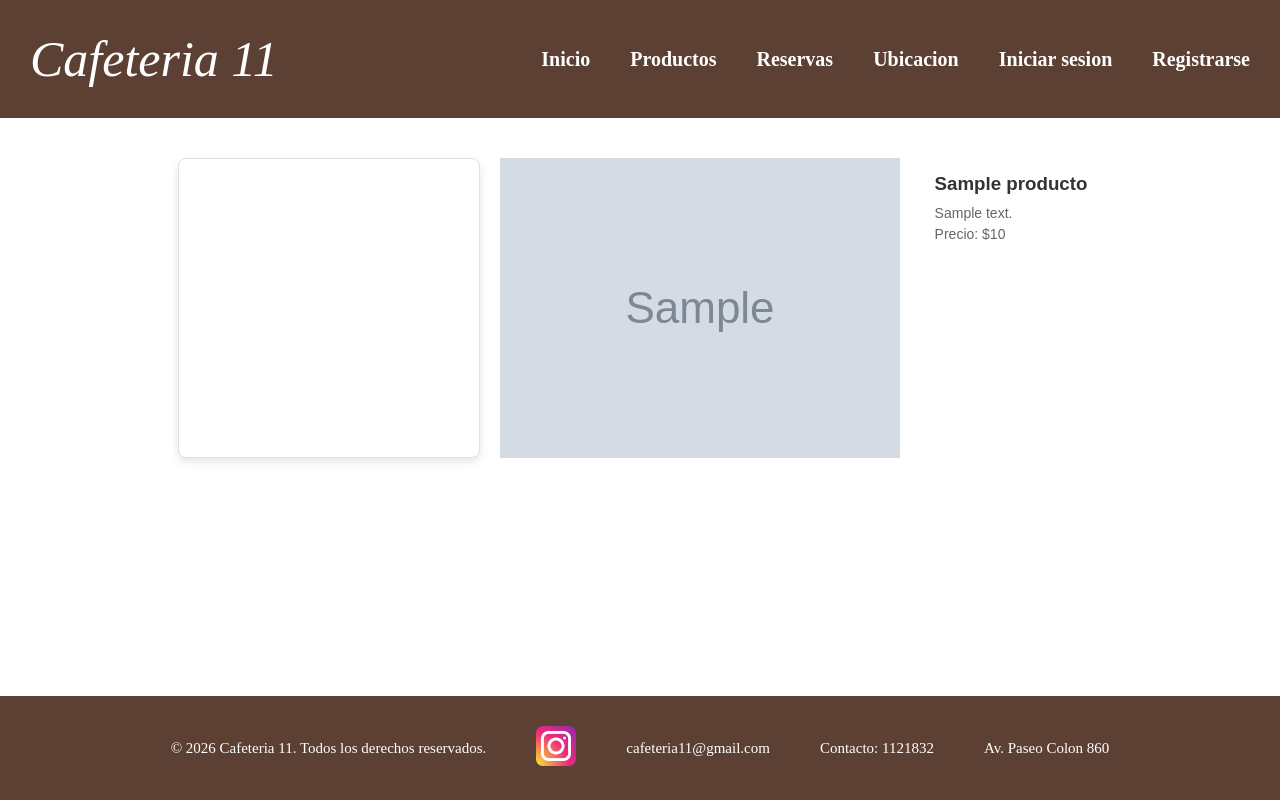
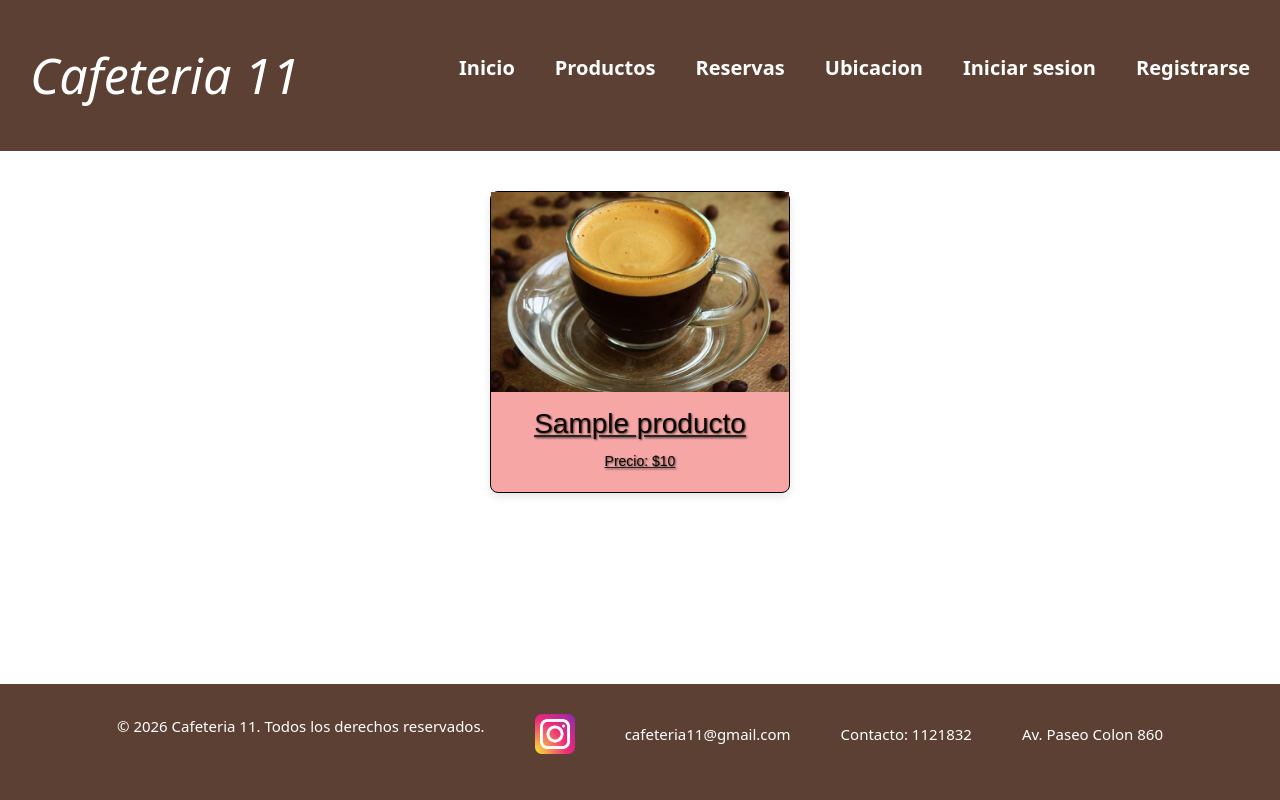
Before and after one commit to santiagoriost/Proyecto-final-integrador-IDS, a Flask app: template frontend/templates/productos.html in a window 1280 px wide. Run offline with Flask 3, Linux system fonts and the light colour scheme; the template is opened without the code that fills it: most values are stand-ins (such as "Sample title", 1, 10 or a date in 2020); grey boxes marked "Sample" are stand-in pictures; some libraries are stand-ins or nearby versions.

Commit message:
agregue el menu un poco harcodeado, tuve problemas con el worckbench, esta todo comentado, ya queda mas lindo visualmente el menu para futuras imagenes con respectivas descripciones con shadowbox informativas

```diff
--- a/frontend/cafeteria_web/routes/inicio.py
+++ b/frontend/cafeteria_web/routes/inicio.py
@@ -52,7 +52,7 @@ def pagina_productos():
     lista_productos = []
     links_hateos = {}
     try:
-        respuesta = "http://localhost:5001/productos/"
+        respuesta = "http://localhost:5001/productos"
         limit = request.args.get("_limit", 10)
         offset = request.args.get("_offset", 0)
         url = f"{respuesta}?_limit={limit}&_offset={offset}"
@@ -61,6 +61,7 @@ def pagina_productos():
             datos = respuesta.json()
             lista_productos = datos.get("productos", [])
             links_hateos = datos.get("_links", {})
+            return render_template('productos.html', productos=lista_productos, links=links_hateos)
         else:
             flash("Error al cargar los productos. Menu no disponible", "error")
     except Exception as e:
--- a/frontend/static/styles/producto.css
+++ b/frontend/static/styles/producto.css
@@ -7,20 +7,23 @@
 }
 
 .producto {
-    background-color: #ffffff;
+    background-color: #f59292d0;
     border-radius: 8px;
     box-shadow: 0 4px 8px rgba(0, 0, 0, 0.1);
     width: 300px;
-    overflow: hidden;
+    overflow: visible;
     display: flex;
     flex-direction: column;
-    border: 1px solid #e0e0e0;
+    border: 1px solid #000000;
+    position: relative;
+    display: inline-block;
+
 }
 
 .imagen_producto {
     width: 100%;
     height: 200px;
-    overflow: hidden;
+    overflow: visible;
 }
 
 .imagen_producto img {
@@ -32,15 +35,40 @@
 .informacion_producto {
     padding: 15px;
     font-family: sans-serif;
+    text-align: center;
+    text-shadow: 1px 1px 2px #4b3a2d;
+    text-decoration: underline;
 }
 
 .informacion_producto h3 {
     margin: 0 0 10px 0;
-    color: #333;
+    color: #0c0606;
 }
 
 .informacion_producto p {
     margin: 5px 0;
-    color: #666;
+    color: #0a0707;
     font-size: 14px;
 }
+
+.ventana_emergente {
+    display: none;
+    position: absolute;
+    bottom: 60%;
+    left: 50%;
+    transform: translateX(-50%);
+    background-color: #f59292d0;
+    color: #0c0606;
+    padding: 10px;
+    border-radius: 4px;
+    width: 200px;
+    box-shadow: 0 4px 8px rgba(0, 0, 0, 0.2);
+    z-index: 10;
+    text-align: center;
+
+}
+.producto:hover .ventana_emergente {
+    display: block !important;
+    background-color: #f59292d0 !important;
+
+}
--- a/frontend/templates/productos.html
+++ b/frontend/templates/productos.html
@@ -4,17 +4,23 @@
 {% block title %}Productos-Menu{% endblock %}
 {% block extra_css %}
 <link rel="stylesheet" href="{{ url_for('static', filename='styles/producto.css') }}">
+<link rel="stylesheet" href="https://cdn.jsdelivr.net/npm/apex-grid/dist/themes/bootstrap.css">
 {% endblock %}
 {% block contenido %}
 <div class="contenedor_productos_menu">
     {% for producto in productos %}
     <div class="producto">
-        </div class= "imagen_producto">
-            <img src="{{ url_for('static', filename='imagenes/foto_productos/' + producto.imagen) }}" alt="{{ producto.nombre }}">
+        <div class= "imagen_producto">
+            <img src="{{ url_for('static', filename='imagenes/foto_productos/americano.jpg') }}" alt="{{ producto.nombre }}">
+        </div>
         <div class="informacion_producto">
             <h3>{{ producto.nombre }}</h3>
-            <p>{{ producto.descripcion }}</p>
             <p>Precio: ${{ producto.precio }}</p>
+            <div class="ventana_emergente">
+                <h4>Descripción:</h4>
+                <p>aca hiria un jinja la descripcion del producto que va conectada a la db, tkm uwu ! </p>
+
+            </div>
         </div>
     </div>
     {% endfor %}
```
Also changed, not shown: backend/routes/productos.py (+19 -5 lines).
